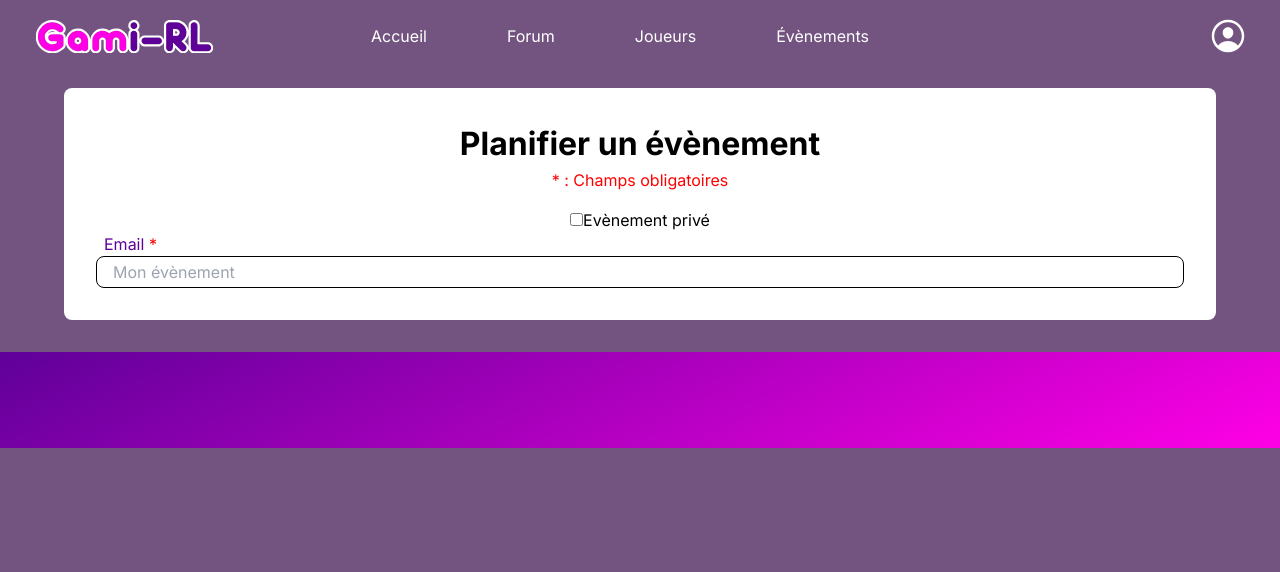
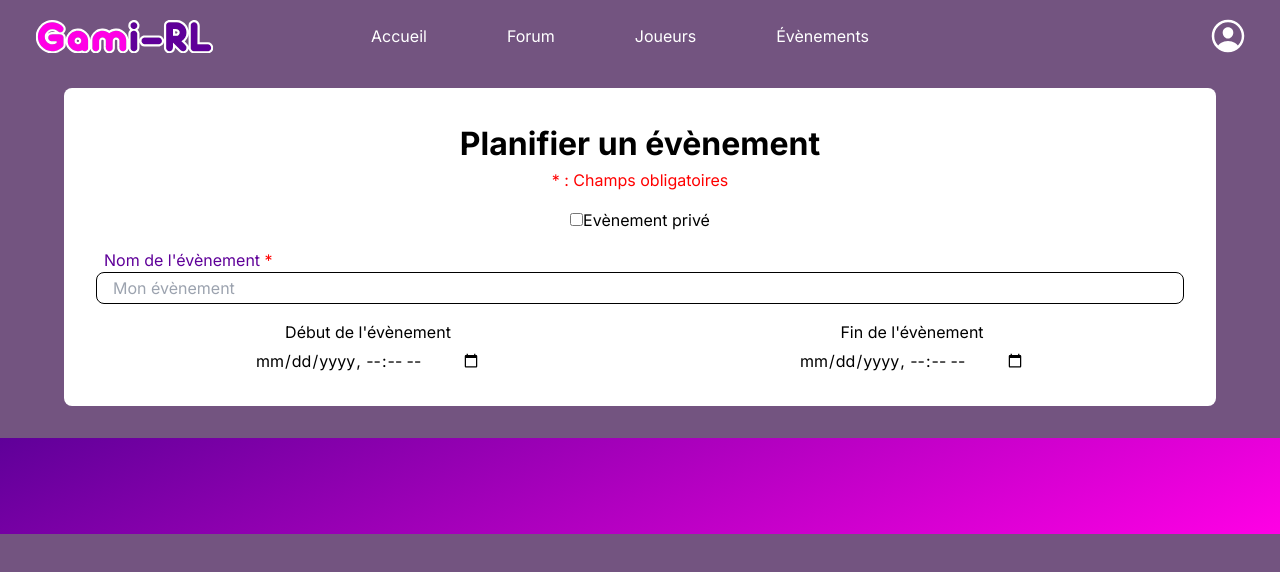
Before and after one commit to AlexandreMonin/gami-rl, a Next.js app: page /events/new in a window 1280 px wide. Shown: the top 572 px of the page. Built offline with nearby package versions, Linux system fonts and the light colour scheme; no server answers.

Commit message:
Event form

```diff
--- a/src/components/EventForm/EventForm.tsx
+++ b/src/components/EventForm/EventForm.tsx
@@ -9,17 +9,36 @@ export default function EventForm() {
     return (
         <form className={style.form}>
             <div className={style.checkboxGroup}>
-                <input type="checkbox" id="isPrivate" name="isPrivate" onChange={(event) => setIsPrivate(event.target.checked)}/>
+                <input type="checkbox" id="isPrivate" name="isPrivate"
+                       onChange={(event) => setIsPrivate(event.target.checked)}/>
                 <label htmlFor="isPrivate">Evènement privé</label>
             </div>
 
             <div className={style.inputGroup}>
-                <label htmlFor="name" className={style.labelInput}>Email <span
+                <label htmlFor="name" className={style.labelInput}>Nom de l&apos;évènement <span
                     className={style.required}>*</span></label>
                 <input name="email" id="email" type="email" placeholder="Mon évènement" className={style.userInput}
                        value={name}
                        onChange={event => setName(event.target.value)} required/>
             </div>
+
+            <div className={style.dateGroup}>
+                <div className={style.dateInput}>
+                    <label htmlFor="start_date">Début de l&apos;évènement</label>
+                    <input
+                        type="datetime-local"
+                        id="start_date"
+                        name="start_date"/>
+                </div>
+                <div className={style.dateInput}>
+                    <label htmlFor="end_date">Fin de l&apos;évènement</label>
+                    <input
+                        type="datetime-local"
+                        id="end_date"
+                        name="end_date"/>
+                </div>
+            </div>
+
         </form>
     )
 }
--- a/src/components/EventForm/style.module.css
+++ b/src/components/EventForm/style.module.css
@@ -8,6 +8,7 @@
 .form {
     display: flex;
     flex-direction: column;
+    gap: 1rem;
 }
 
 .labelInput {
@@ -16,6 +17,7 @@
     margin-left: 0.5rem;
     align-self: flex-start;
 }
+
 
 .inputGroup {
     width: 100%;
@@ -28,3 +30,18 @@
 .checkboxGroup {
     align-self: center;
 }
+
+.dateGroup {
+    display: flex;
+    flex-direction: row;
+    align-items: center;
+}
+
+.dateInput {
+    display: flex;
+    flex-direction: column;
+    gap: 0.2rem;
+    width: 100%;
+    justify-content: center;
+    align-items: center;
+}
```
